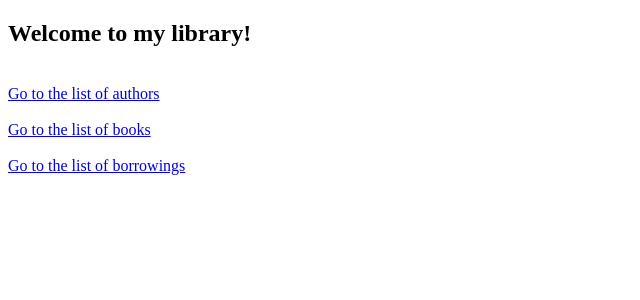
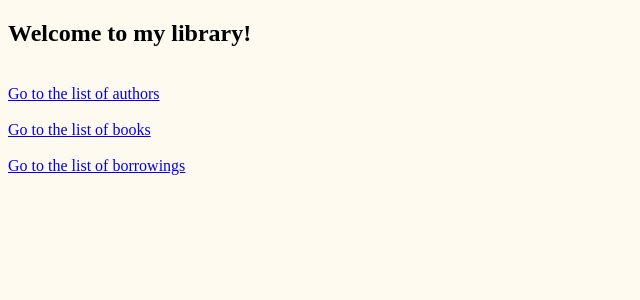
Before and after one commit to martix171717/Biblioteka_2_0, a Flask app: page / in a window 1280 px wide. Shown: the top 300 px of the page, without its empty margins (0-640 px from the left). Run offline with Flask 2, Linux system fonts and the light colour scheme.

Commit message:
Change background color

```diff
--- a/app/static/style.css
+++ b/app/static/style.css
@@ -24,3 +24,5 @@ tr:hover {background-color: #ddd;}
 input {
     font-size: 16px;
 }
+
+body {background-color: #FFFAF0;}
```
